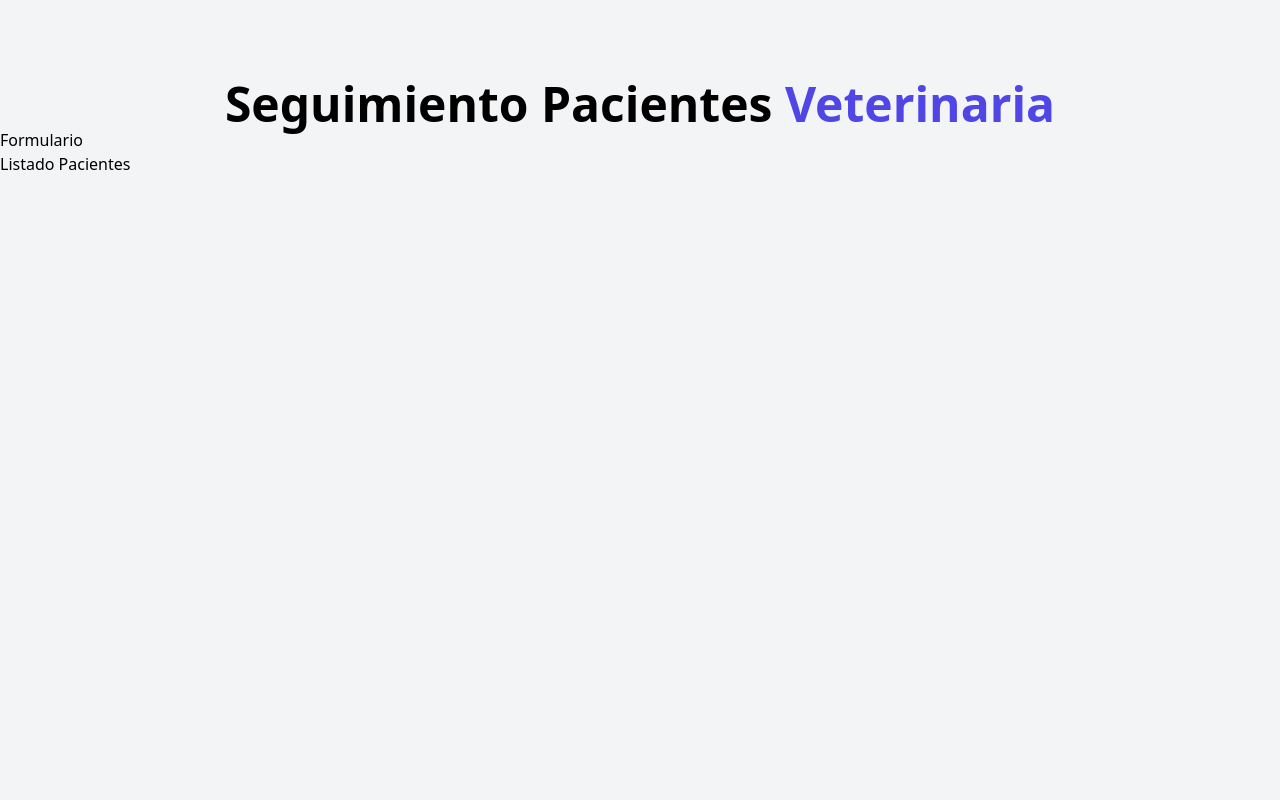
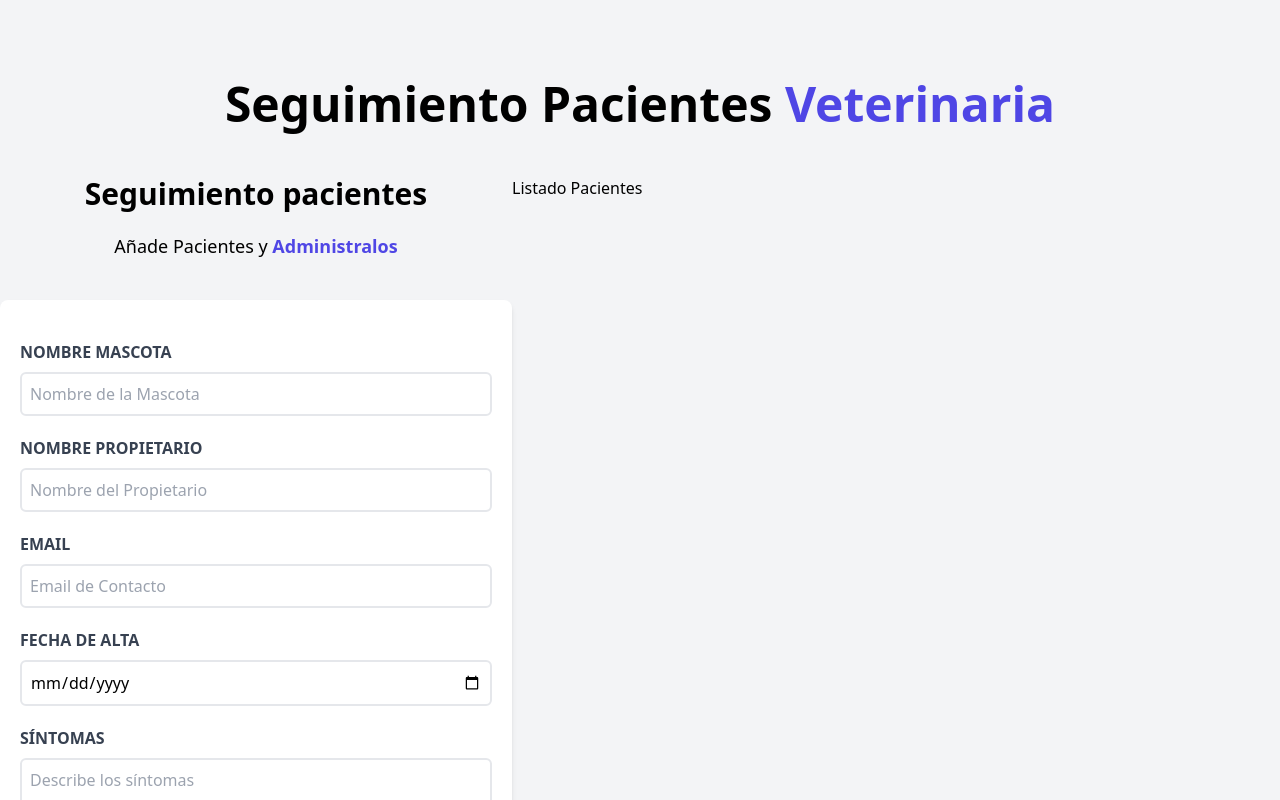
Before and after one commit to bl00p1ng/Citas-Veterinaria-React, a React (Vite) app: page / in a window 1280 px wide. Shown: the top 800 px of the page. Built offline with nearby package versions, Linux system fonts and the light colour scheme.

Commit message:
Formulario de registro pacientes

```diff
--- a/src/App.jsx
+++ b/src/App.jsx
@@ -4,10 +4,14 @@
 
 function App() {
   return (
-    <div className='container mx-auto mt-20'>
+    <div className="container mx-auto mt-20">
       <Header />
-      <Form />
-      <PatientsList />
+
+      <div className="mt-12 md:flex">
+        <Form />
+        <PatientsList />
+      </div>
+
     </div>
   )
 }
--- a/src/components/Form.jsx
+++ b/src/components/Form.jsx
@@ -1,8 +1,102 @@
 const Form = () => {
   return (
-    <>
-        <h2>Formulario</h2>
-    </>
+    <div className="md:w-1/2 lg:w-2/5">
+      <h2 className="font-black text-3xl text-center">Seguimiento pacientes</h2>
+
+      <p className="text-lg mt-5 mb-10 text-center">
+        Añade Pacientes y {''}
+        <span className="text-indigo-600 font-bold">Administralos</span>
+      </p>
+
+      {/* FORMULARIO REGISTRO PACIENTES */}
+      <form className="bg-white shadow-md rounded-lg py-10 px-5 mb-10">
+        {/* NOMBRE MASCOTA */}
+        <div className="mb-5">
+          <label
+            className="block text-gray-700 uppercase font-bold"
+            htmlFor="petName"
+          >
+            Nombre Mascota
+          </label>
+          <input
+            id="petName"
+            className="border-2 w-full p-2 mt-2 placeholder-gray-400 rounded-md"
+            type="text"
+            placeholder="Nombre de la Mascota"
+          />
+        </div>
+
+        {/* NOMBRE PROPIETARIO */}
+        <div className="mb-5">
+          <label
+            className="block text-gray-700 uppercase font-bold"
+            htmlFor="ownerName"
+          >
+            Nombre Propietario
+          </label>
+          <input
+            id="ownerName"
+            className="border-2 w-full p-2 mt-2 placeholder-gray-400 rounded-md"
+            type="text"
+            placeholder="Nombre del Propietario"
+          />
+        </div>
+
+        {/* EMAIL PROPIETARIO */}
+        <div className="mb-5">
+          <label
+            className="block text-gray-700 uppercase font-bold"
+            htmlFor="email"
+          >
+            Email
+          </label>
+          <input
+            id="email"
+            className="border-2 w-full p-2 mt-2 placeholder-gray-400 rounded-md"
+            type="email"
+            placeholder="Email de Contacto"
+          />
+        </div>
+
+        {/* FECHA DE ALTA */}
+        <div className="mb-5">
+          <label
+            className="block text-gray-700 uppercase font-bold"
+            htmlFor="date"
+          >
+            Fecha de Alta
+          </label>
+          <input
+            id="date"
+            className="border-2 w-full p-2 mt-2 placeholder-gray-400 rounded-md"
+            type="date"
+          />
+        </div>
+
+        {/* SINTOMAS */}
+        <div className="mb-5">
+          <label
+            className="block text-gray-700 uppercase font-bold"
+            htmlFor="symptoms"
+          >
+            Síntomas
+          </label>
+          <textarea
+            name="symptoms"
+            id="symptoms"
+            className="border-2 w-full p-2 mt-2 placeholder-gray-400 rounded-md"
+            placeholder="Describe los síntomas"
+          />
+        </div>
+
+        {/* ENVIAR FORM */}
+        <input
+          type="submit"
+          className="bg-indigo-600 w-full p-3 text-white rounded-md uppercase font-bold hover:bg-indigo-700 cursor-pointer transition-colors"
+          value="Agregar paciente"
+        />
+      </form>
+    </div>
   )
 }
 
--- a/src/components/Header.jsx
+++ b/src/components/Header.jsx
@@ -1,6 +1,6 @@
 function Header() {
   return (
-    <h1 className='font-black text-5xl text-center md:w-2/3 mx-auto'>Seguimiento Pacientes {''}
+    <h1 className="font-black text-5xl text-center md:w-2/3 mx-auto">Seguimiento Pacientes {''}
       <span className='text-indigo-600'>Veterinaria</span>
     </h1>
   )
--- a/src/components/PatientsList.jsx
+++ b/src/components/PatientsList.jsx
@@ -1,8 +1,8 @@
 const PatientsList = () => {
   return (
-    <>
+    <div className="w-1/2 lg:3/5">
       <h2>Listado Pacientes</h2>
-    </>
+    </div>
   )
 }
 
```
